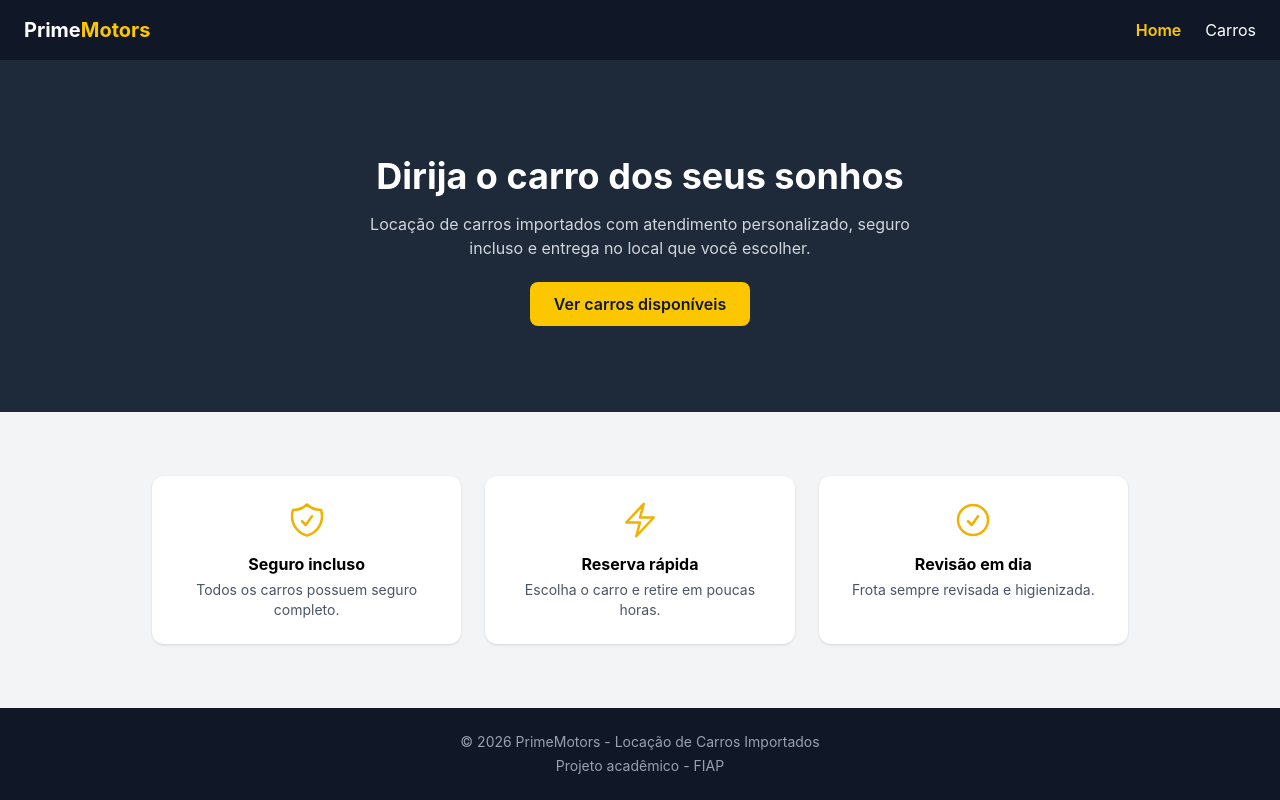
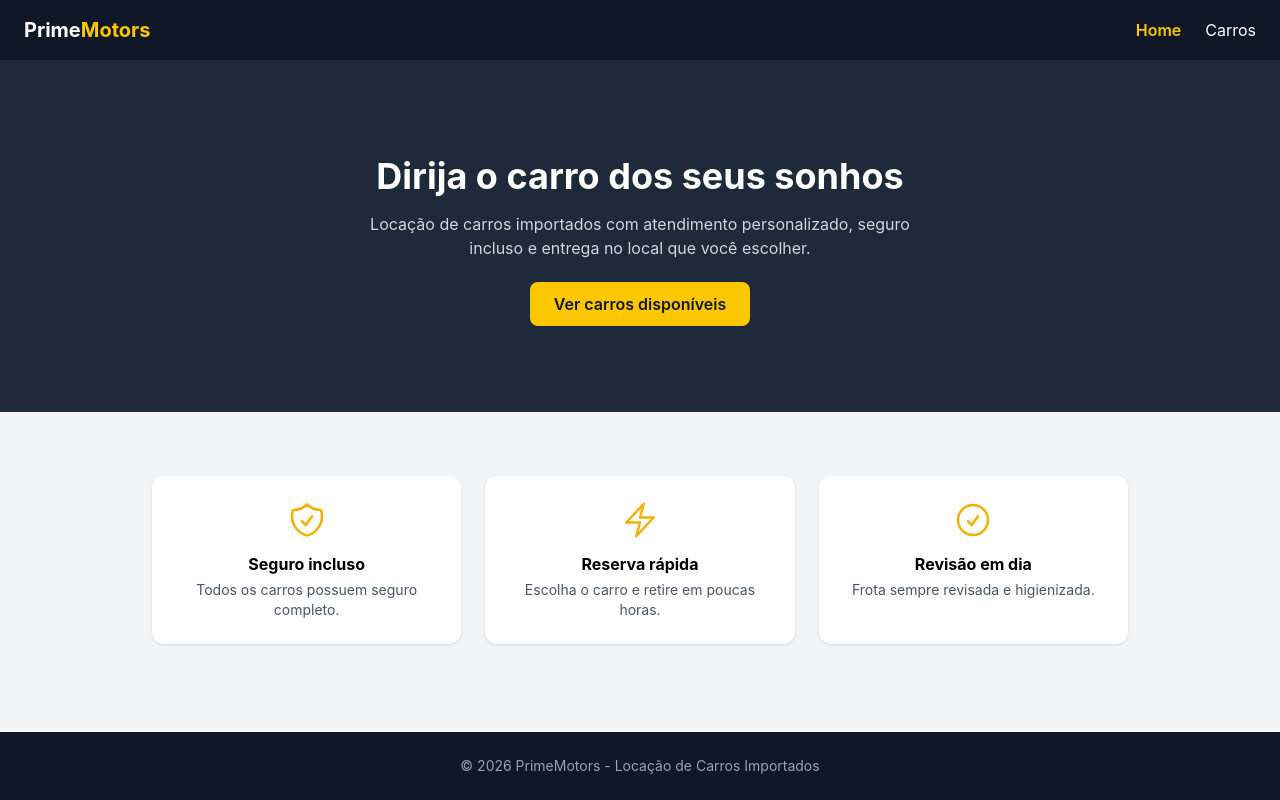
Before and after one commit to Braga1x/CP6-Frontend, a React (Vite) app: page / in a window 1280 px wide. Built offline with nearby package versions, Linux system fonts and the light colour scheme.

Commit message:
update readme.md

```diff
--- a/index.html
+++ b/index.html
@@ -2,7 +2,6 @@
 <html lang="en">
   <head>
     <meta charset="UTF-8" />
-    <link rel="icon" type="image/svg+xml" href="/favicon.svg" />
     <meta name="viewport" content="width=device-width, initial-scale=1.0" />
     <title>cp6-frontend</title>
   </head>
--- a/src/components/Footer.jsx
+++ b/src/components/Footer.jsx
@@ -2,7 +2,6 @@ function Footer() {
   return (
     <footer className="bg-gray-900 text-gray-400 text-center text-sm py-6">
       <p>© 2026 PrimeMotors - Locação de Carros Importados</p>
-      <p className="mt-1">Projeto acadêmico - FIAP</p>
     </footer>
   )
 }
```
